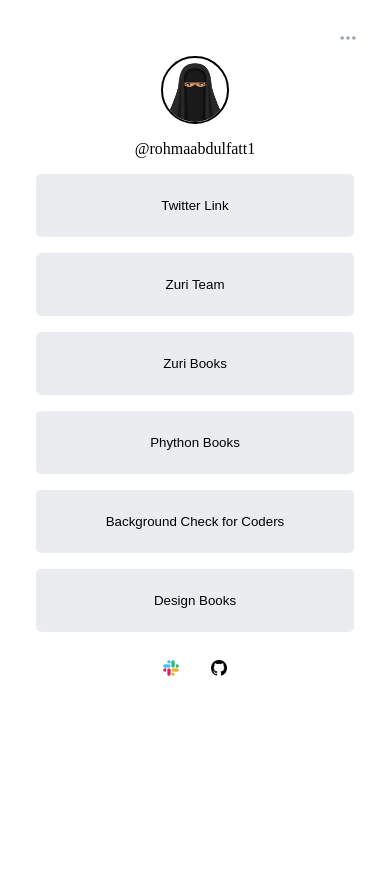
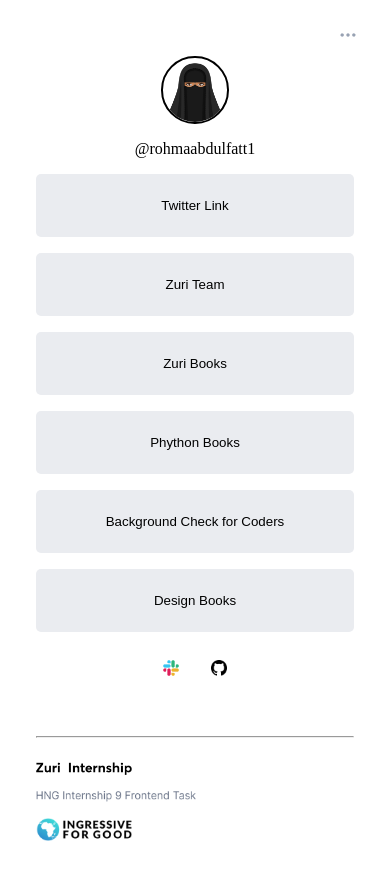
Before and after one commit to veiled-coder/LinktreeClone, a React app: page / in a window 390 px wide. Built offline with nearby package versions, Linux system fonts and the light colour scheme.

Commit message:
add responsive footer

```diff
--- a/src/components/App.js
+++ b/src/components/App.js
@@ -1,11 +1,15 @@
-import React from 'react';
-import '../styles/app.css';
-import Content from './Content';
+import React from "react";
+import "../styles/app.css";
+import Content from "./Content";
+import Footer from "./Footer";
 
 export default function App() {
   return (
-      <div className='container'>
-          <Content/>
+    <div className="app--container">
+      <div className="content--container">
+        <Content />
+      </div>
+      <Footer />
     </div>
-  )
+  );
 }
--- /dev/null
+++ b/src/components/Footer.js
@@ -0,0 +1,20 @@
+import React from "react";
+import "../styles/footer.css";
+import zuri from "../images/zuri.png";
+import text from "../images/Footer-text.png";
+import i4g from "../images/I4G.png";
+
+function Footer() {
+  return (
+    <div className="footer">
+      <hr className="line" />
+      <div>
+        <img src={zuri} alt="zuri-icon" className="footer--icon" />
+        <img src={text} alt="text-icon" className="footer--icon text" />
+        <img src={i4g} alt="i4g-icon" className="footer--icon" />
+      </div>
+    </div>
+  );
+}
+
+export default Footer;
--- a/src/styles/app.css
+++ b/src/styles/app.css
@@ -3,6 +3,23 @@
   min-height: 100vh;
   display: flex;
   justify-content: center;
-  padding: 3rem 0;
+
   position: relative;
 }
+.app--container {
+
+  width: 100%;
+
+  display: flex;
+  flex-direction: column;
+  align-items: center;
+}
+.content--container {
+  width: 50rem;
+  max-width: 85%;
+  padding: 3rem 0;
+
+  display: flex;
+  flex-direction: column;
+  align-items: center;
+}
--- a/src/styles/content.css
+++ b/src/styles/content.css
@@ -1,12 +1,3 @@
-.container {
-  width: 50rem;
-  height: auto;
-  max-width: 85%;
-
-  display: flex;
-  flex-direction: column;
-  align-items: center;
-}
 
 .img--container {
   position: relative;
--- /dev/null
+++ b/src/styles/footer.css
@@ -0,0 +1,27 @@
+.footer {
+  margin-top: 1%;
+  width: 70%;
+}
+.footer div {
+  display: flex;
+  justify-content: space-between;
+}
+.footer--icon {
+  margin-top: 1rem;
+  height: 1rem;
+}
+@media (max-width: 786px) {
+  .footer {
+    width: 85%;
+  }
+  .footer div {
+    flex-direction: column;
+  }
+  .footer--icon {
+    height: auto;
+    width: 6rem;
+  }
+  .text {
+    width: 10rem;
+  }
+}
```
Also changed, not shown: src/images/Footer-text.png (renamed from Footer text.png), src/images/I4G.png (renamed from I4G.png), src/images/girl.png (renamed from girl.png), src/images/zuri.png (renamed from zuri.png).
